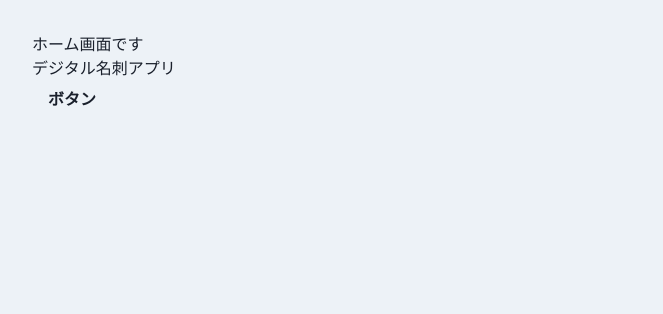
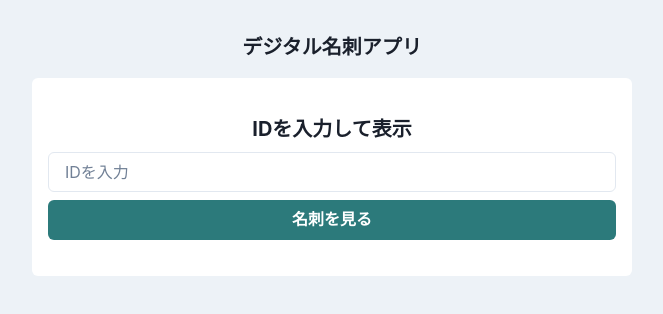
Before and after one commit to ccc-chi/digital-card-app, a React (Vite) app: page / in a window 1280 px wide. Shown: the top 314 px of the page, without its empty margins (308-971 px from the left). Built offline with nearby package versions, Linux system fonts and the light colour scheme; no server answers.

Commit message:
IDを検索して遷移

```diff
--- /dev/null
+++ b/src/components/atoms/button/PrimaryButton.tsx
@@ -0,0 +1,26 @@
+import { FC, memo, ReactNode } from "react";
+import { Button } from "@chakra-ui/react";
+
+type Props = {
+  children: ReactNode;
+  onClick?: () => void;
+  type?: "submit";
+  mt?: number;
+};
+
+export const PrimaryButton: FC<Props> = memo((props) => {
+  const { children ,type, onClick,mt} = props;
+  return (
+    <Button
+      bg={"teal.600"}
+      color={"white"}
+      fontWeight={"bold"}
+      w={"100%"}
+      type={type}
+      onClick={onClick}
+      mt={mt}
+    >
+      {children}
+    </Button>
+  );
+});
--- a/src/components/organisms/RegisterForm.tsx
+++ b/src/components/organisms/RegisterForm.tsx
@@ -13,6 +13,7 @@
 import { SnsInput } from "../atoms/SnsInput";
 import { addUser } from "../../utils/supabaseFunction";
 import { useNavigate } from "react-router-dom";
+import { PrimaryButton } from "../atoms/button/PrimaryButton";
 
 enum Skills {
   react = 1,
@@ -173,16 +174,9 @@
             })}
             error={errors.qiita_id}
           />
-          <Button
-            mt={4}
-            bg={"teal.600"}
-            color={"white"}
-            fontWeight={"bold"}
-            w={"100%"}
-            type="submit"
-          >
+          <PrimaryButton type="submit" mt={4}>
             登録
-          </Button>
+          </PrimaryButton>
         </Stack>
       </Box>
     </form>
--- a/src/components/pages/Home.tsx
+++ b/src/components/pages/Home.tsx
@@ -1,13 +1,49 @@
-import { FC, memo } from 'react'
+import { FC, memo, useState } from "react";
 
-import { Button } from '@chakra-ui/react'
+import { Box, Input, Stack, Text } from "@chakra-ui/react";
+import { PrimaryButton } from "../atoms/button/PrimaryButton";
+import { useNavigate } from "react-router-dom";
 
 export const Home: FC = memo(() => {
-  return(
+  const navigate = useNavigate();
+  const [userId, setUserId] = useState<string>("");
+  const onClickPushPage = () => {
+    if (userId === "") {
+      alert("IDを入力してください");
+      return;
+    }
+    navigate(`/cards/${userId}`);
+  };
+
+  return (
     <>
-    <h1>ホーム画面です</h1>
-    <h2 data-testid="appTitle">デジタル名刺アプリ</h2>
-      <Button>ボタン</Button>
+      <Text
+        data-testid="appTitle"
+        fontSize={"xl"}
+        fontWeight={"bold"}
+        textAlign={"center"}
+      >
+        デジタル名刺アプリ
+      </Text>
+      <Box bg={"white"} p={4} borderRadius={"md"} mt={4}>
+        <form>
+          <Stack spacing={2} py={5}>
+            <Text fontSize={"xl"} fontWeight={"bold"} textAlign={"center"}>
+              IDを入力して表示
+            </Text>
+            <Input
+              value={userId}
+              onChange={(e) => setUserId(e.target.value)}
+              placeholder="IDを入力"
+              data-testid="userIdInput"
+              type="text"
+            />
+            <PrimaryButton onClick={onClickPushPage} type="submit">
+              名刺を見る
+            </PrimaryButton>
+          </Stack>
+        </form>
+      </Box>
     </>
-  )
-})
+  );
+});
```
